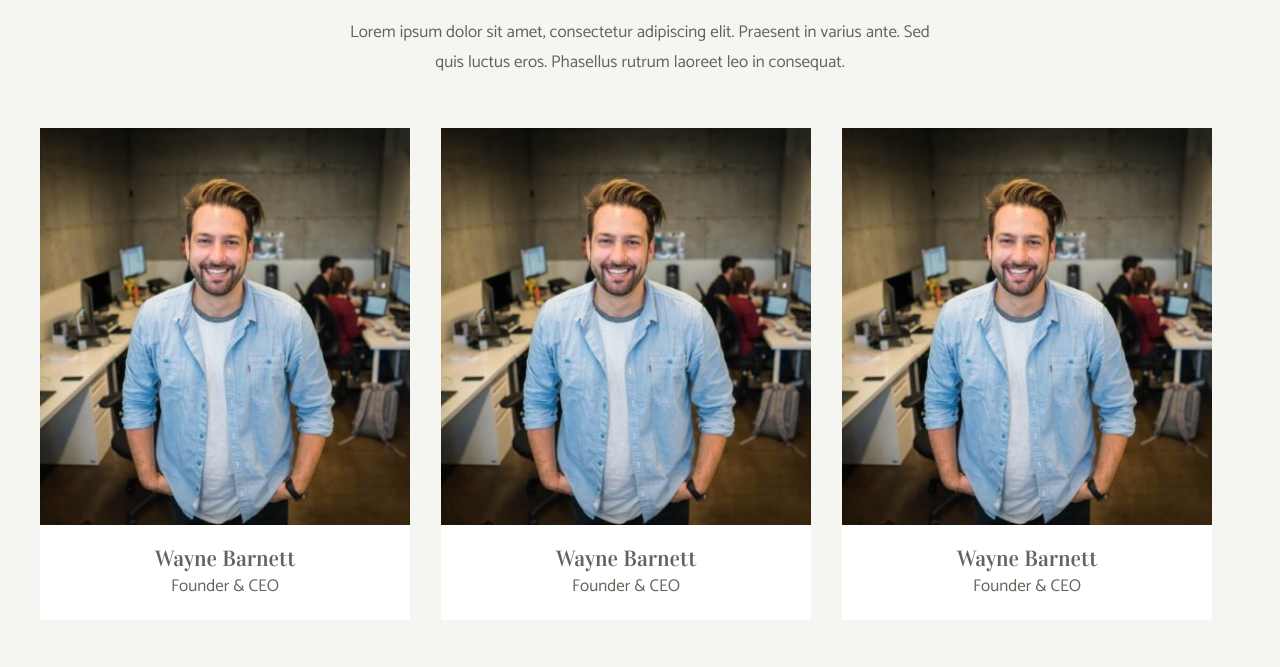
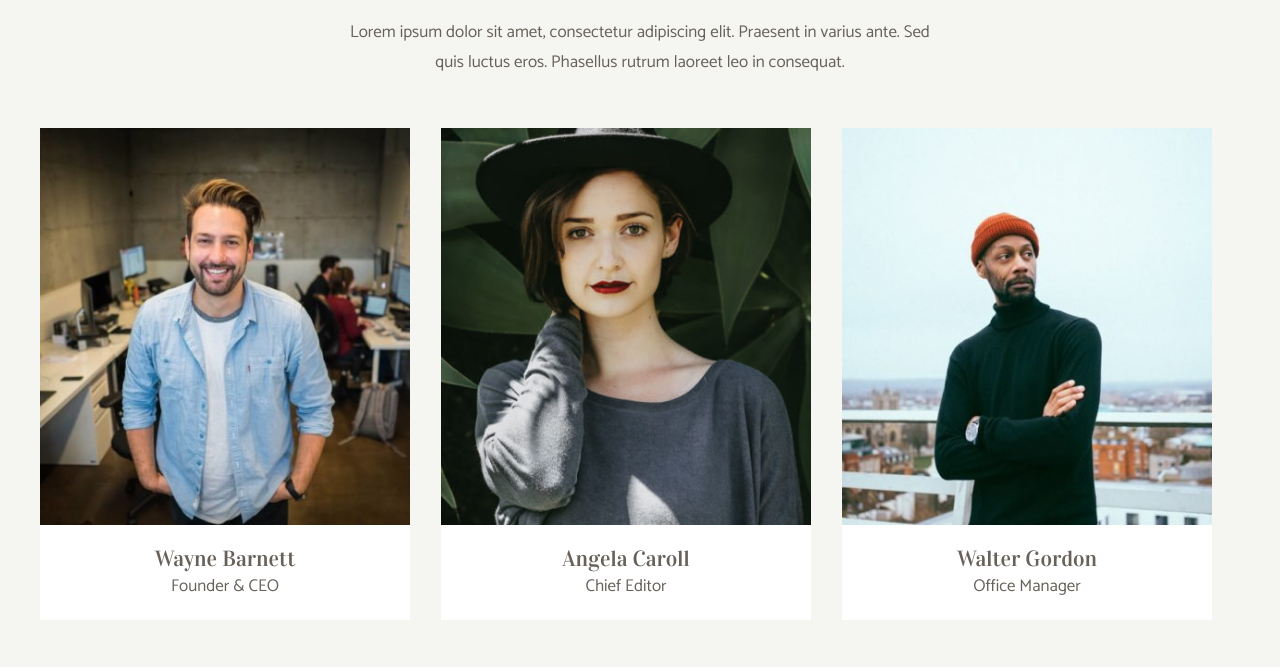
Before and after one commit to DNParadox/js-our-team, a plain HTML site: page our-team-base/index.html in a window 1280 px wide. Shown: the part 107-774 px from the top of the page. Drawn offline with Linux system fonts and the light colour scheme.

Commit message:
Esercizio completato

```diff
--- a/our-team-base/js/script.js
+++ b/our-team-base/js/script.js
@@ -1,32 +1,6 @@
-// Viene fornito un layout di base in cui è presente una card di esempio inserita staticamente nell’html.
-//  Questa card serve solo come timbro del markup necessario per ottenere il risultato finale e dovrà quindi essere rimossa dall’html.
-// Aggiungere un file js in cui definire un array di oggetti che rappresentano i membri del team. Ogni membro ha
-//  le informazioni necessarie per stampare la relativa card: Nome, Ruolo e Foto.
-// Una volta definita la struttura dati, prendendo come riferimento la card di esempio presente nell'html, stampare
-//  dinamicamente una card per ogni membro del team.
-// BONUS:
-// Utilizzare gli input presenti nella pagina per permettere all'utente di aggiungere nuovi membri del team: cliccando sul pulsante "add" viene creato un nuovo oggetto, il quale viene inserito nell'array iniziale e viene stampata una nuova card con tutte le informazioni inserite dall'utente.
-// Consigli del giorno:
-// Ragioniamo come sempre a step.
-// Scriviamo prima la logica in italiano e poi traduciamo in codice.
-// console.log() è nostro amico.
-// Quando un pezzo di codice funziona, chiediamoci se possiamo scomporlo in funzioni più piccole.
-
-
-//  Test Funzionante
-
-// Logica su come applicare oggetti con Array
-
-// const test = {
-//     nome : [ ["Carlo", "Luigi", "Sempronio"],
-//             ["Martina", "Gigia"]]
-//     // Cognome : "Mario"
-// };
-
-
-// test funzionante
-// console.log(test.nome[1][1])
-
+const imgArray = {
+    img : ["img/wayne-barnett-founder-ceo.jpg","img/angela-caroll-chief-editor.jpg","img/walter-gordon-office-manager.jpg","img/angela-lopez-social-media-manager.jpg","img/scott-estrada-developer.jpg","img/barbara-ramos-graphic-designer.jpg"],
+}
 
 const cardArray = {
    name : ["Wayne Barnett", "Angela Caroll", "Walter Gordon", "Angela Lopez", "Scott Estrada", "Barbara Ramos"],
@@ -34,9 +8,7 @@ const cardArray = {
 }
 
 
-// Stamp simile verrà in html
-// console.log("Nome: " + cardArray.name[0] + " ruolo: " + cardArray.role[0])
-// console.log(cardArray.name.length)
+
 
 
 // Selezioniamo il div da manipolare e costruiamo un ciclo for per poterci interagire
@@ -45,6 +17,7 @@ const cardContainer = document.querySelector('.team-container');
 // Creato il ciclo for possiamo dunque farsì che
 for(let i = 0; i < cardArray.name.length; i++) {
     const thisCard = cardArray;
+    const thisImage = imgArray;
     console.log("ciclo for",thisCard);
     console.log(i);
 
@@ -52,19 +25,22 @@ for(let i = 0; i < cardArray.name.length; i++) {
     const cardToDraw = `
     <div class="team-card">
         <div class="card-image">
-            <img
-            src="img/wayne-barnett-founder-ceo.jpg"
-            alt="Wayne Barnett"
+         <img
+            src="${thisImage.img[i]}"
+            alt="${thisCard.name[i]}"
             />
-    </div>
+
+        </div>
         <div class="card-text">
-            <h3>${thisCard.name[0]}</h3>
-            <p>${thisCard.role[0]}<p>
+
+            <h3>${thisCard.name[i]}</h3>
+            <p>${thisCard.role[i]}</p>
         </div>
     </div>
     `;
 
 
+
     // concatenarlo a cardContainer
     cardContainer.innerHTML += cardToDraw;
 }
```
Also changed, not shown: our-team-base/index.html (+8 -0 lines).
